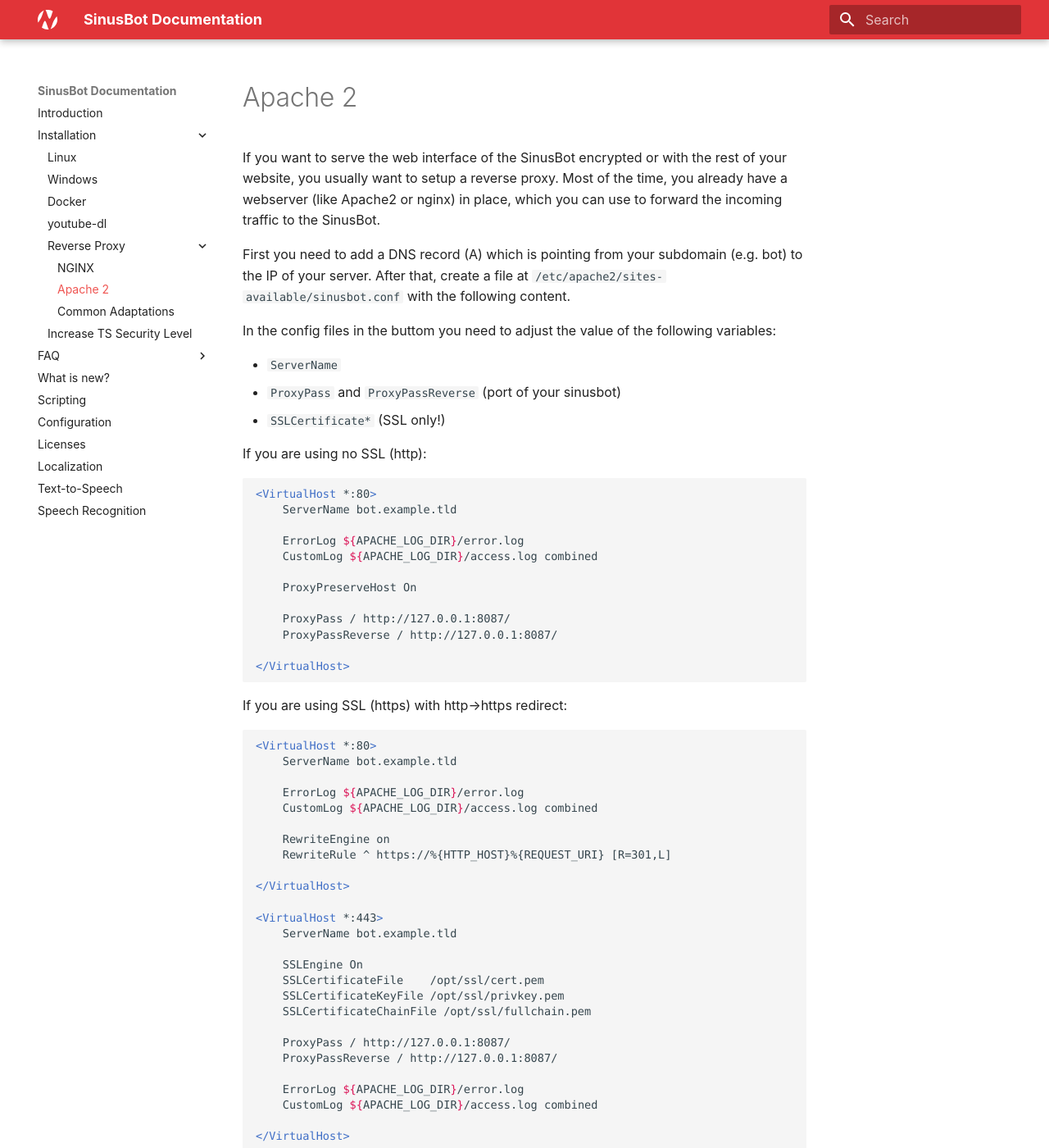
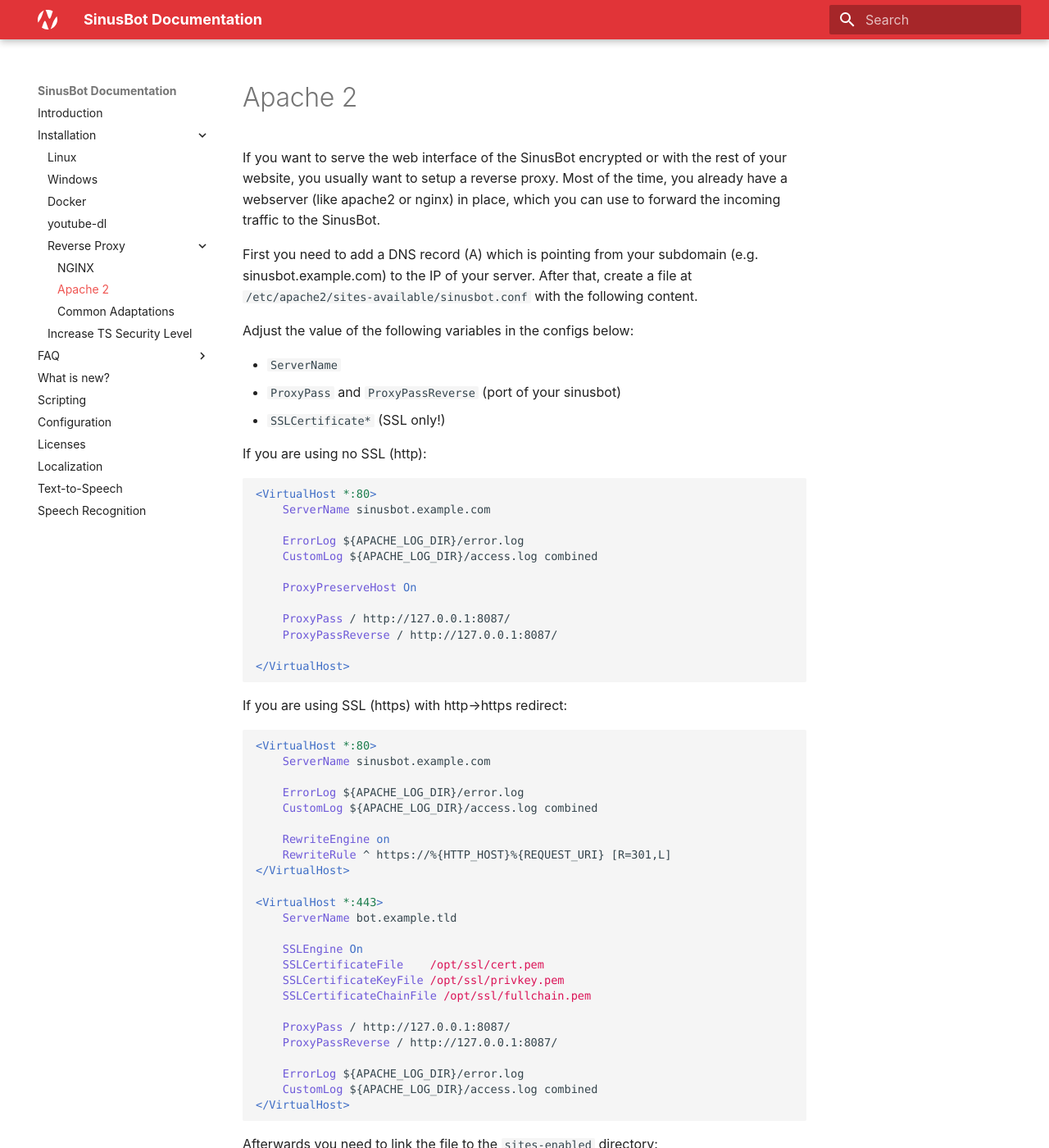
Before and after one commit to SinusBot/docs, an MkDocs documentation site: the page built from docs/reverse-proxy/apache2.md, in a window 1280 px wide and 1400 px high. Shown: the whole window at 82% size. Built offline with MkDocs 1.6.1 and Material for MkDocs 9.7.7, drawn with Linux system fonts in a browser that asks for light colours.

````diff
--- a/docs/reverse-proxy/apache2.md
+++ b/docs/reverse-proxy/apache2.md
@@ -1,17 +1,20 @@
-If you want to serve the web interface of the SinusBot encrypted or with the rest of your website, you usually want to setup a reverse proxy. Most of the time, you already have a webserver (like Apache2 or nginx) in place, which you can use to forward the incoming traffic to the SinusBot.
+If you want to serve the web interface of the SinusBot encrypted or with the rest of your website, you usually want to setup a reverse proxy. Most of the time, you already have a webserver (like apache2 or nginx) in place, which you can use to forward the incoming traffic to the SinusBot.
 
-First you need to add a DNS record (A) which is pointing from your subdomain (e.g. bot) to the IP of your server. After that, create a file at `/etc/apache2/sites-available/sinusbot.conf` with the following content.
+First you need to add a DNS record (A) which is pointing from your subdomain (e.g. sinusbot.example.com) to the IP of your server. After that, create a file at `/etc/apache2/sites-available/sinusbot.conf` with the following content.
 
-In the config files in the buttom you need to adjust the value of the following variables:
+Adjust the value of the following variables in the configs below:
 
 - `ServerName`
 - `ProxyPass` and `ProxyPassReverse` (port of your sinusbot)
 - `SSLCertificate*` (SSL only!)
 
+<!-- TODO: check if websockets work -->
+
 If you are using no SSL (http):
-```
+
+```apache
 <VirtualHost *:80>
-    ServerName bot.example.tld
+    ServerName sinusbot.example.com
 
     ErrorLog ${APACHE_LOG_DIR}/error.log
     CustomLog ${APACHE_LOG_DIR}/access.log combined
@@ -23,17 +26,18 @@ If you are using no SSL (http):
 
 </VirtualHost>
 ```
+
 If you are using SSL (https) with http->https redirect:
-```
+
+```apache
 <VirtualHost *:80>
-    ServerName bot.example.tld
+    ServerName sinusbot.example.com
 
     ErrorLog ${APACHE_LOG_DIR}/error.log
     CustomLog ${APACHE_LOG_DIR}/access.log combined
 
     RewriteEngine on
     RewriteRule ^ https://%{HTTP_HOST}%{REQUEST_URI} [R=301,L]
-
 </VirtualHost>
 
 <VirtualHost *:443>
@@ -49,10 +53,9 @@ If you are using SSL (https) with http->https redirect:
 
     ErrorLog ${APACHE_LOG_DIR}/error.log
     CustomLog ${APACHE_LOG_DIR}/access.log combined
+</VirtualHost>
+```
 
-</VirtualHost>
-
-```
 Afterwards you need to link the file to the `sites-enabled` directory:
 
 `ln -sf /etc/apache2/sites-available/sinusbot.conf /etc/apache2/sites-enabled`
````
Also changed, not shown: docs/reverse-proxy/nginx.md (+41 -24 lines).
